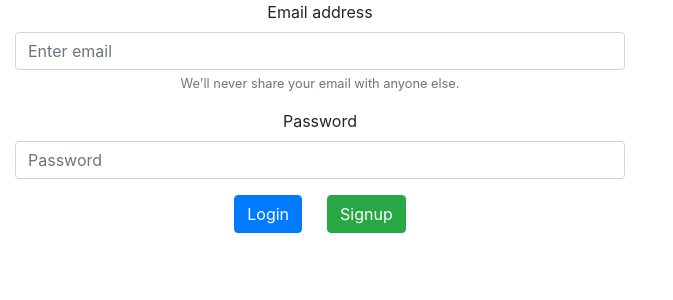
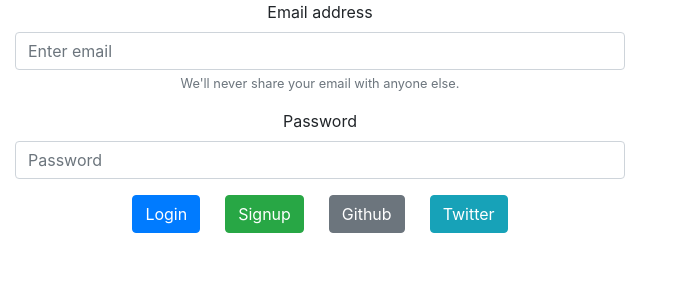
Before and after one commit to manthankumbhar/auth-demo-firebase, a React (Create React App) app: page / in a window 1280 px wide. Shown: the top 300 px of the page, without its empty margins (0-673 px from the left). Built offline with nearby package versions, Linux system fonts and the light colour scheme; no server answers.

Commit message:
login update

```diff
--- a/package.json
+++ b/package.json
@@ -8,6 +8,7 @@
     "@testing-library/user-event": "^12.5.0",
     "bootstrap": "^4.5.3",
     "firebase": "^8.1.2",
+    "firebaseui": "^4.7.1",
     "react": "^17.0.1",
     "react-dom": "^17.0.1",
     "react-scripts": "4.0.1",
--- a/public/index.html
+++ b/public/index.html
@@ -24,7 +24,7 @@
       work correctly both with client-side routing and a non-root public URL.
       Learn how to configure a non-root public URL by running `npm run build`.
     -->
-    <title>React App</title>
+    <title>Auth-demo-firebase</title>
   </head>
   <body>
     <noscript>You need to enable JavaScript to run this app.</noscript>
--- a/src/Login.js
+++ b/src/Login.js
@@ -1,5 +1,6 @@
 import React, { Component } from "react";
 import fire from "./config/Fire";
+import firebase from "firebase";
 
 class Login extends Component {
   constructor(props) {
@@ -7,6 +8,7 @@ class Login extends Component {
     this.login = this.login.bind(this);
     this.handleChange = this.handleChange.bind(this);
     this.signup = this.signup.bind(this);
+    this.signInGithub = this.signInGithub.bind(this);
     this.state = {
       email: "",
       password: "",
@@ -41,6 +43,35 @@ class Login extends Component {
         alert(error);
       });
   }
+
+  signInGithub(e) {
+    e.preventDefault();
+    fire
+      .auth()
+      .signInWithPopup(new firebase.auth.GithubAuthProvider())
+      .then((u) => {})
+      .then((u) => {
+        console.log(u);
+      })
+      .catch((error) => {
+        alert(error);
+      });
+  }
+
+  signInTwitter(e) {
+    e.preventDefault();
+    fire
+      .auth()
+      .signInWithPopup(new firebase.auth.TwitterAuthProvider())
+      .then((u) => {})
+      .then((u) => {
+        console.log(u);
+      })
+      .catch((error) => {
+        alert(error);
+      });
+  }
+
   render() {
     return (
       <div className="col-md-6">
@@ -61,7 +92,7 @@ class Login extends Component {
               We'll never share your email with anyone else.
             </small>
           </div>
-          <div class="form-group">
+          <div className="form-group">
             <label for="exampleInputPassword1">Password</label>
             <input
               value={this.state.password}
@@ -83,6 +114,20 @@ class Login extends Component {
           >
             Signup
           </button>
+          <button
+            onClick={this.signInGithub}
+            style={{ marginLeft: "25px" }}
+            className="btn btn-secondary"
+          >
+            Github
+          </button>
+          <button
+            onClick={this.signInTwitter}
+            style={{ marginLeft: "25px" }}
+            className="btn btn-info"
+          >
+            Twitter
+          </button>
         </form>
       </div>
     );
--- a/src/config/Fire.js
+++ b/src/config/Fire.js
@@ -1,12 +1,12 @@
 import firebase from "firebase";
 
 const config = {
-  apiKey: "AIzaSyCwArAdzssTUQRASTk6rWTxMicaOj8hrzI",
-  authDomain: "auth-demo-663bb.firebaseapp.com",
-  projectId: "auth-demo-663bb",
-  storageBucket: "auth-demo-663bb.appspot.com",
-  messagingSenderId: "544817371590",
-  appId: "1:544817371590:web:eb5384e75ad67cc74bfac7",
+  apiKey: "AIzaSyDuwI_rw1MNznESZIhKTGsrltr6sxLjWiY",
+  authDomain: "auth-demo-firebase-470ea.firebaseapp.com",
+  projectId: "auth-demo-firebase-470ea",
+  storageBucket: "auth-demo-firebase-470ea.appspot.com",
+  messagingSenderId: "197558901483",
+  appId: "1:197558901483:web:41cf4d599fc7d2beb5fcae"
 };
 const fire = firebase.initializeApp(config);
 
--- a/src/index.css
+++ b/src/index.css
@@ -1,5 +1,5 @@
 body {
-  margin: 0;
+  margin: 0 auto;
   padding: 0;
   font-family: sans-serif;
 }
```
Also changed, not shown: 2 other files (tests, documents, lock files or other folders).
